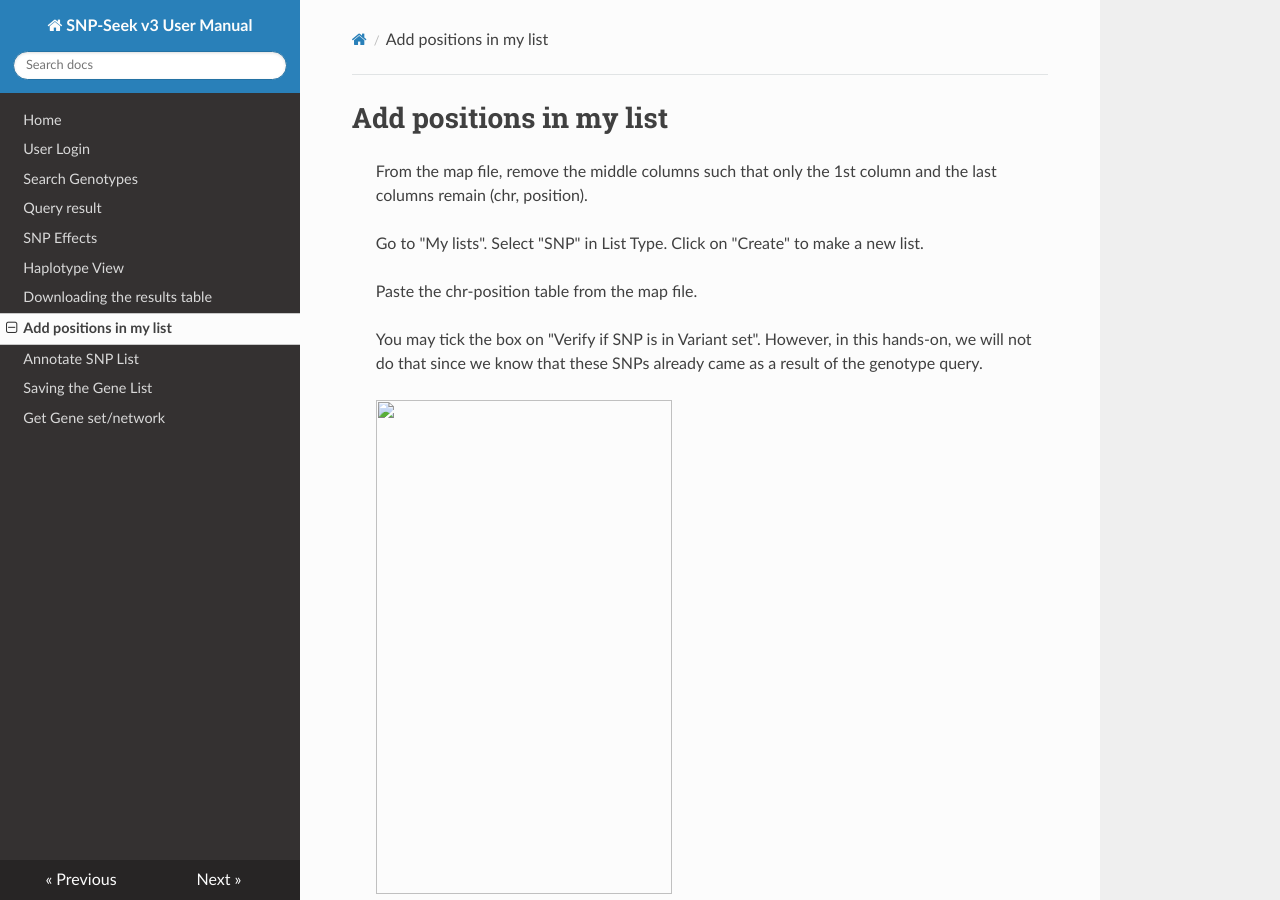
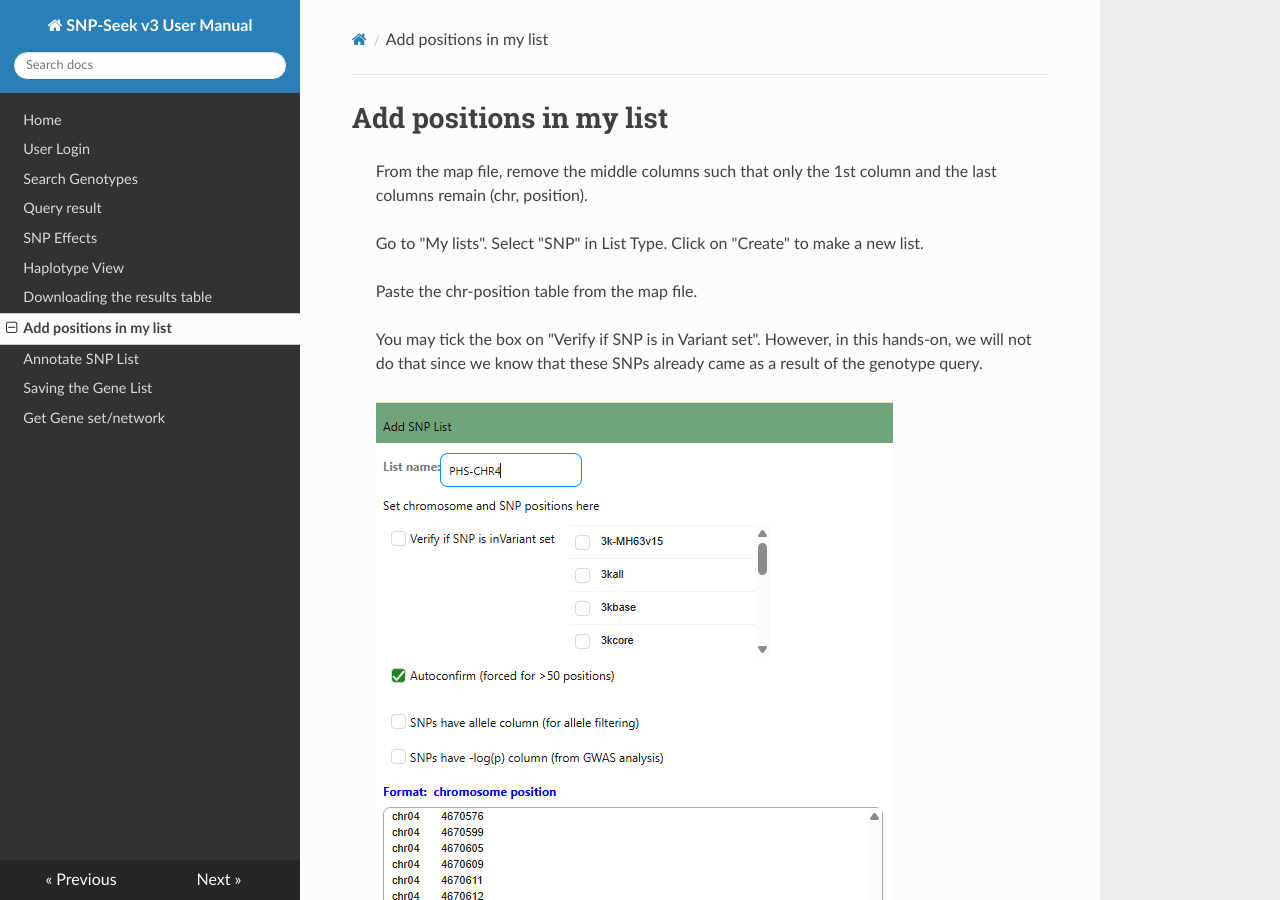
Before and after one commit to jdetras/SNP-Seekv3-Manual, an MkDocs documentation site: the page built from docs/add_positions_in_my_list.md, in a window 1280 px wide and 900 px high. Built offline with MkDocs 1.6.1, drawn with Linux system fonts in a browser that asks for light colours; nearby versions of some CDN libraries.

Commit message:
Update add_positions_in_my_list.md

```diff
--- a/docs/add_positions_in_my_list.md
+++ b/docs/add_positions_in_my_list.md
@@ -12,8 +12,9 @@
 > this hands-on, we will not do that since we know that these SNPs
 > already came as a result of the genotype query.
 >
-> <img src="img/image12.png"
-> style="width:3.08767in;height:5.14612in" />
+> ![Add positions in my list](img/image12.png)
+> <!-- <img src="img/image12.png"
+> style="width:3.08767in;height:5.14612in" /> -->
 >
 > You will be able to see this new list on the left side of the panel.
 >
```
